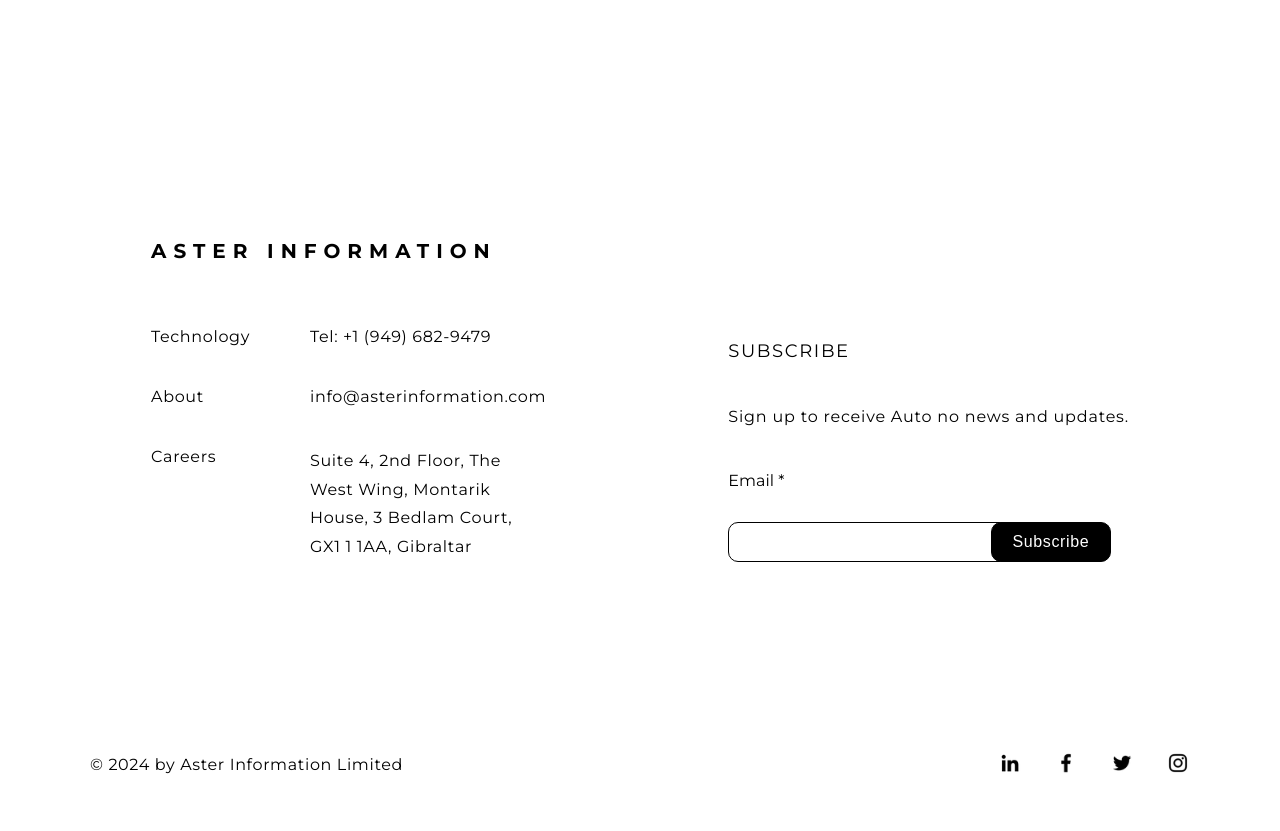
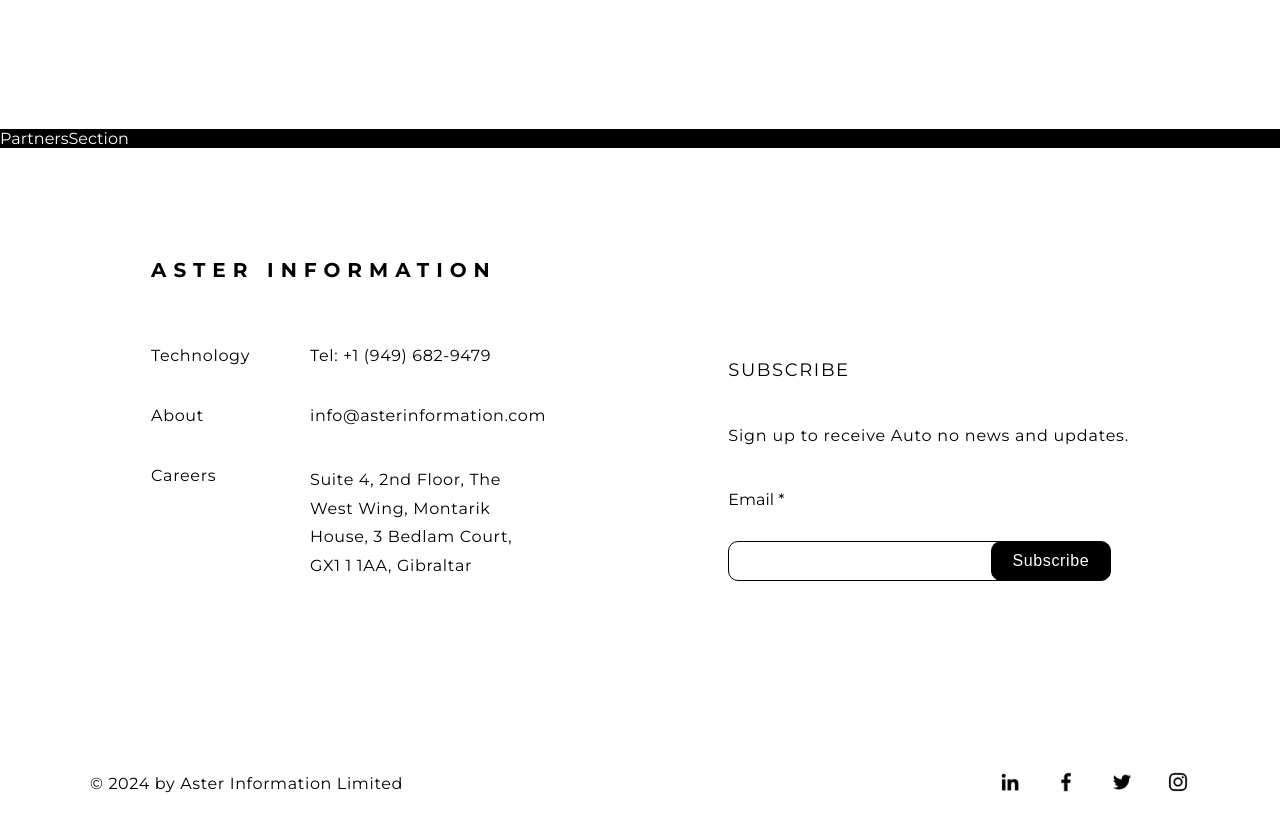
Before and after one commit to Moamal-2000/aster-information, a React (Vite) app: page /about in a window 1280 px wide. Shown: the part 3280-4111 px from the top of the page. Built offline with nearby package versions, Linux system fonts and the light colour scheme.

Commit message:
feat: initiate PartnersSection

```diff
--- a/src/Components/Pages/About/About.jsx
+++ b/src/Components/Pages/About/About.jsx
@@ -5,6 +5,7 @@ import AboutBackgroundImage from "./AboutBackgroundImage.jsx/AboutBackgroundImag
 import AboutHeroSection from "./AboutHeroSection/AboutHeroSection";
 import JourneySection from "./JourneySection/JourneySection";
 import OurMissionSection from "./OurMissionSection/OurMissionSection";
+import PartnersSection from "./PartnersSection/PartnersSection";
 
 const About = () => {
   return (
@@ -19,6 +20,7 @@ const About = () => {
         <OurMissionSection />
         <JourneySection />
         <AboutBackgroundImage />
+        <PartnersSection />
       </main>
     </>
   );
--- /dev/null
+++ b/src/Components/Pages/About/PartnersSection/PartnersSection.jsx
@@ -0,0 +1,6 @@
+import s from "./PartnersSection.module.scss";
+
+const PartnersSection = () => {
+  return <section className={s.partnersSection}>PartnersSection</section>;
+};
+export default PartnersSection;
--- /dev/null
+++ b/src/Components/Pages/About/PartnersSection/PartnersSection.module.scss
@@ -0,0 +1,6 @@
+@import "src/Styles/mixins.scss";
+
+.partnersSection {
+  background-color: var(--black);
+  color: var(--white);
+}
```
